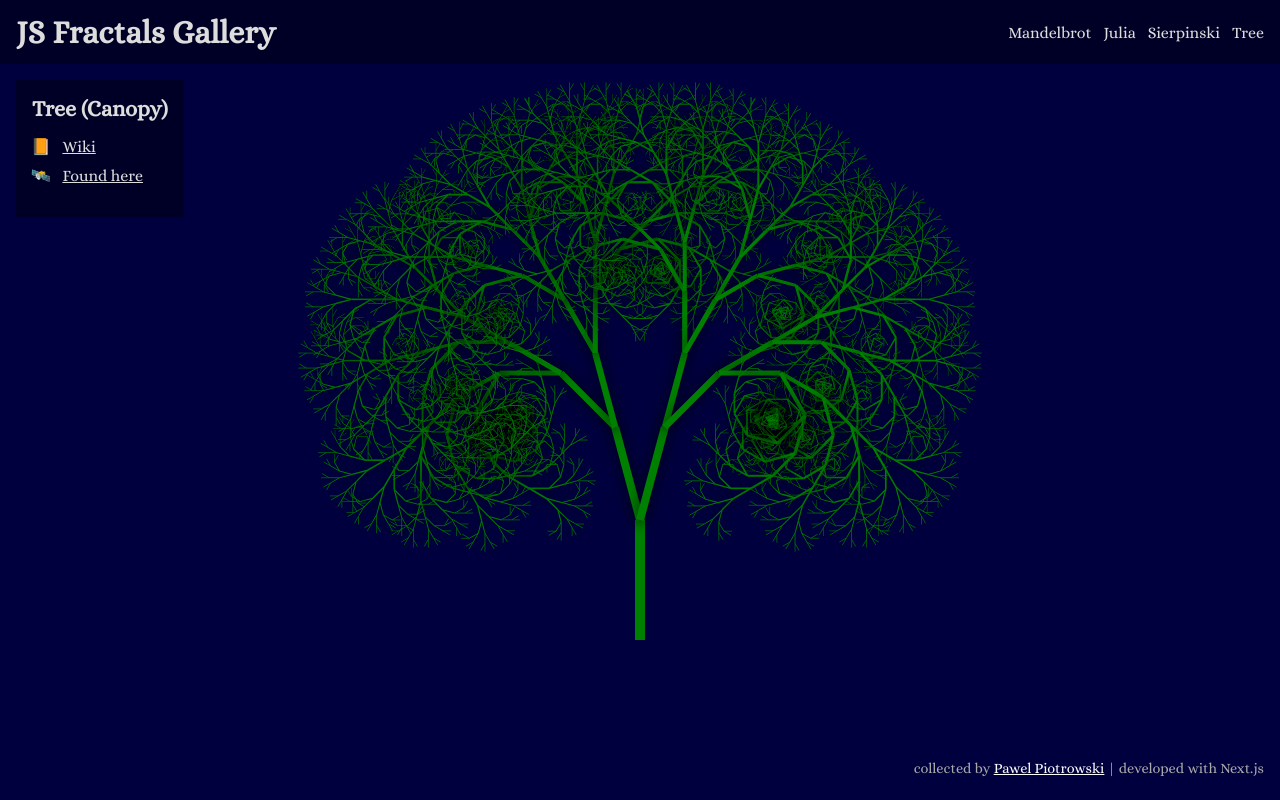
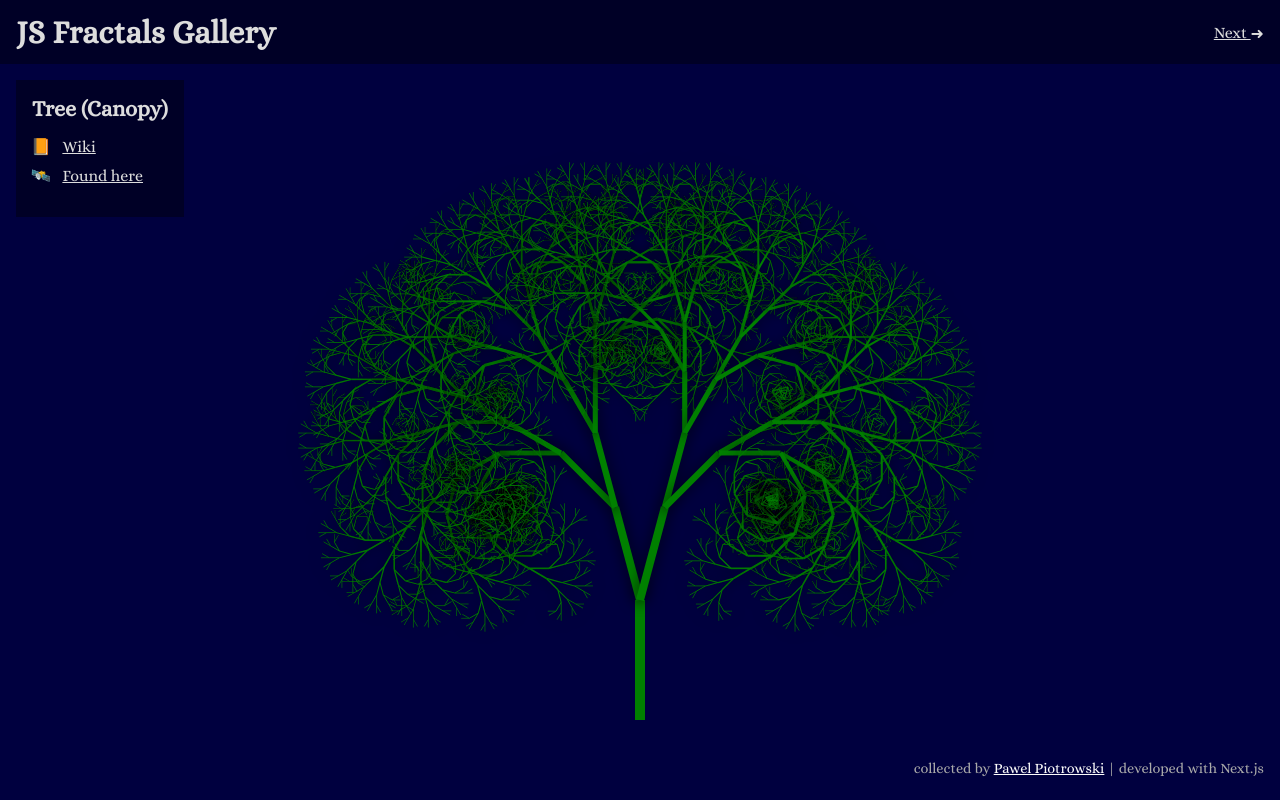
Before and after one commit to pawelpiotrowski/fractals-gallery, a Next.js app: page /tree in a window 1280 px wide. Built offline with nearby package versions, Linux system fonts and the light colour scheme.

Commit message:
move info above canvas and change nav to just next link

```diff
--- a/components/fractals/Fractal.module.css
+++ b/components/fractals/Fractal.module.css
@@ -28,6 +28,7 @@
   padding: var(--global-gap);
   position: relative;
   top: calc(var(--page-horizontal-gap) + var(--global-gap));
+  z-index: 1;
 }
 
 .info__title {
--- a/components/fractals/julia/component.tsx
+++ b/components/fractals/julia/component.tsx
@@ -4,8 +4,8 @@ import JuliaInfo from "./info";
 const JuliaComponent = () => {
   return (
     <>
+      <JuliaInfo />
       <JuliaCanvas />
-      <JuliaInfo />
     </>
   );
 };
--- a/components/fractals/mandelbrot/component.tsx
+++ b/components/fractals/mandelbrot/component.tsx
@@ -4,8 +4,8 @@ import MandelbrotCanvas from "./canvas";
 const MandelbrotComponent = () => {
   return (
     <>
+      <MandelbrotInfo />
       <MandelbrotCanvas />
-      <MandelbrotInfo />
     </>
   );
 };
--- a/components/fractals/sierpinski/component.tsx
+++ b/components/fractals/sierpinski/component.tsx
@@ -4,8 +4,8 @@ import SierpinskiInfo from "./info";
 const SierpinskiComponent = () => {
   return (
     <>
+      <SierpinskiInfo />
       <SierpinskiCanvas />
-      <SierpinskiInfo />
     </>
   );
 };
--- a/components/fractals/tree/canvas.tsx
+++ b/components/fractals/tree/canvas.tsx
@@ -51,7 +51,7 @@ function render(): void {
   window.requestAnimationFrame(() => {
     draw(
       windowInnerWidth / 2,
-      windowInnerHeight * 0.8,
+      windowInnerHeight * 0.9,
       superSizeMe ? 120 : 80,
       0,
       superSizeMe ? 10 : 8
--- a/components/fractals/tree/component.tsx
+++ b/components/fractals/tree/component.tsx
@@ -4,8 +4,8 @@ import TreeInfo from "./info";
 const TreeComponent = () => {
   return (
     <>
+      <TreeInfo />
       <TreeCanvas />
-      <TreeInfo />
     </>
   );
 };
--- a/components/layout/AppLayout.module.css
+++ b/components/layout/AppLayout.module.css
@@ -46,7 +46,18 @@
 .header__nav a {
   display: inline-block;
   margin-left: 12px;
+  text-decoration: underline;
   vertical-align: middle;
+}
+
+.header__nav a i {
+  font-style: normal;
+  display: inline-block;
+  transform: translateY(1px);
+}
+
+.header__nav a:hover i {
+  transform: translate(2px, 1px);
 }
 
 .footer {
--- a/components/layout/app-header.tsx
+++ b/components/layout/app-header.tsx
@@ -1,22 +1,34 @@
 import Link from "next/link";
+import { useRouter } from "next/router";
+import { useEffect, useState } from "react";
 import styles from "./AppLayout.module.css";
 
 export const AppHeader = () => {
+  const router = useRouter();
+  const routes = ["/", "/julia", "/sierpinski", "/tree"];
+  const lastRoute = routes[routes.length - 1];
+  const firstRoute = routes[0];
+  const [nextUrl, setNextUrl] = useState(firstRoute);
+
+  useEffect(() => {
+    const currentRoute = router.asPath;
+    const currentRouteIndex = routes.indexOf(currentRoute);
+    const nextRoute =
+      currentRoute === lastRoute || currentRouteIndex === -1
+        ? firstRoute
+        : routes[currentRouteIndex + 1];
+
+    setNextUrl(nextRoute);
+  }, [router.asPath]);
+
   return (
     <>
       <h1 className={styles.header__title}>JS Fractals Gallery</h1>
       <nav className={styles.header__nav}>
-        <Link href="/">
-          <a>Mandelbrot</a>
-        </Link>
-        <Link href="/julia">
-          <a>Julia</a>
-        </Link>
-        <Link href="/sierpinski">
-          <a>Sierpinski</a>
-        </Link>
-        <Link href="/tree">
-          <a>Tree</a>
+        <Link href={nextUrl}>
+          <a>
+            Next <i>➜</i>
+          </a>
         </Link>
       </nav>
     </>
```
